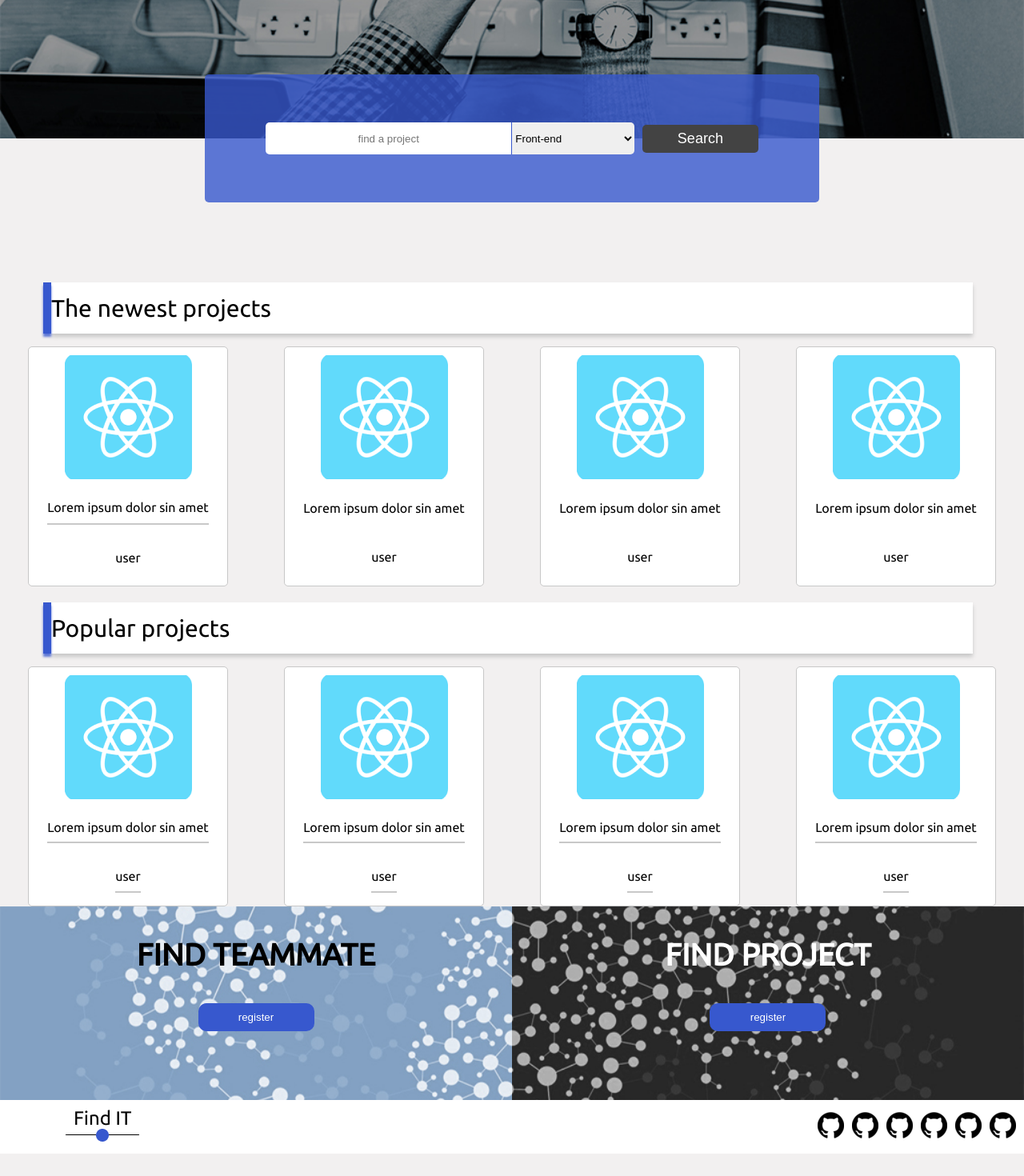
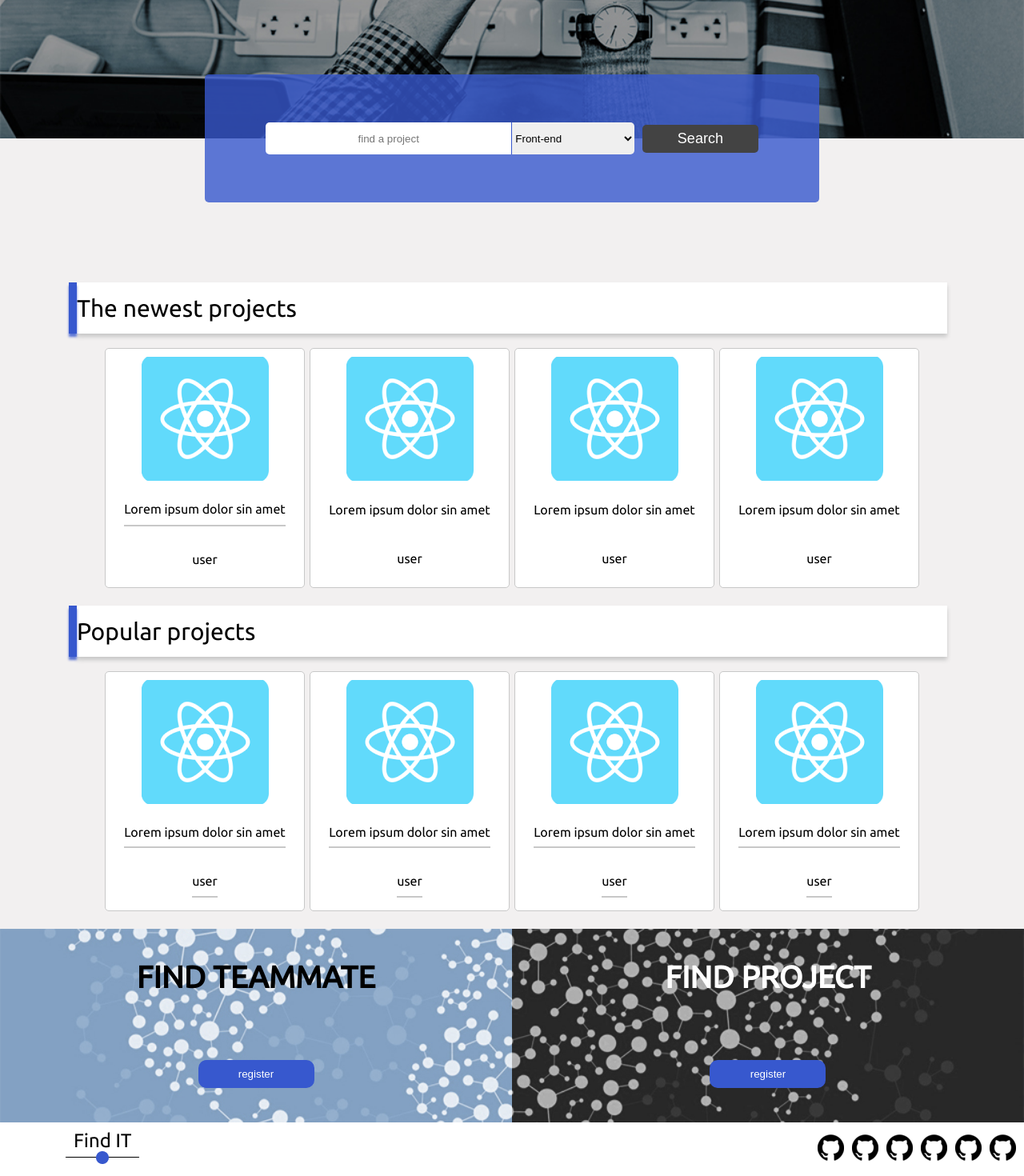
Before and after one commit to SzymonCzapkowski/find-it-client, a React (Create React App) app: page / in a window 1280 px wide. Shown: the part 472-1942 px from the top of the page at 80% size. Before the commit the page ends 1914 px from the top, so only its background shows below. Built offline with nearby package versions, Linux system fonts and the light colour scheme.

Commit message:
Fix few layout element

```diff
--- a/src/components/App.js
+++ b/src/components/App.js
@@ -24,7 +24,6 @@ function App() {
               <Route exact path="/project" component={ProjectView} />
               <Route exact path="/login" component={LoginForm} />
               <Route exact path="/register" component={RegisterForm} />
-              <Route path="/profile/:id" component={ProfileView} />
           </Switch>
       <Footer />
       </Router>
--- a/src/components/Layout/Footer/Footer.jsx
+++ b/src/components/Layout/Footer/Footer.jsx
@@ -1,18 +1,19 @@
-import React from 'react';
-import { FooterContainer } from './FooterStyles';
-import { FindItLogo } from './FooterStyles';
-import { GithubLogo } from './FooterStyles';
-import gitLogo from '../../../images/github_logo.png';
-import findItLogo from '../../../images/findit_logo.png';
+import React from 'react'
+import { FooterContainer } from './FooterStyles'
+import { FindItLogo } from './FooterStyles'
+import { GithubLogo } from './FooterStyles'
+import gitLogo from '../../../images/github_logo.png'
+import findItLogo from '../../../images/findit_logo.png'
+import { Link } from 'react-router-dom'
 
 
 const Footer = () => {
 
         return (
             <FooterContainer>
-                <FindItLogo>
+                <Link to='/'><FindItLogo>
                     <img src={findItLogo} alt="logo" />
-                </FindItLogo>
+                </FindItLogo></Link>
                 <GithubLogo>
                     <a href="https://github.com/SzymonCzapkowski" title="Szymon Czapkowski"><img src={gitLogo} alt="logo" /></a>
                     <a href="https://github.com/MagdalenaKania" title="Magdalena Kania"><img src={gitLogo} alt="logo" /></a>
--- a/src/components/Layout/Header/Header.jsx
+++ b/src/components/Layout/Header/Header.jsx
@@ -1,20 +1,20 @@
 import React from 'react';
-import { HeaderContainer, Button, FindItLogo, Buttons } from './HeaderStyles';
-import findItLogo from '../../../images/findit_logo.png';
+import { HeaderContainer, Button, FindItLogo, Buttons } from './HeaderStyles'
+import findItLogo from '../../../images/findit_logo.png'
 import { Link } from 'react-router-dom'
 
 const Header = () => {
 
         return (
             <HeaderContainer>
-                    <FindItLogo>
+                    <Link to='/'><FindItLogo>
                     <img src={findItLogo} alt="logo" />
-                    </FindItLogo>
+                </FindItLogo></Link>
                     <Buttons>
-                        <Link to='/RegisterForm'> <Button changeColor={false}>
+                        <Link to='/register'> <Button changeColor={false}>
                                 register
                             </Button></Link>
-                        <Link to='/LoginForm'><Button changeColor>
+                        <Link to='/login'><Button changeColor>
                                 login
                             </Button></Link>
                 </Buttons>
--- a/src/components/MainPage/Find/Find.jsx
+++ b/src/components/MainPage/Find/Find.jsx
@@ -3,21 +3,22 @@ import {FindContent} from './FindStyles'
 import {TeamMate} from './FindStyles'
 import {Project} from './FindStyles'
 import {RegisterButton} from './FindStyles'
+import { Link } from 'react-router-dom'
 
 const Find = () => {
     return (
         <FindContent>
             <TeamMate >
                 <p><b>FIND TEAMMATE</b></p>
-                <RegisterButton>
+                <Link to='/register'><RegisterButton>
                     register
-                </RegisterButton>
+                </RegisterButton></Link>
             </TeamMate>
             <Project>
                 <p><b>FIND PROJECT</b></p>
-                <RegisterButton>
+                <Link to='/register'><RegisterButton>
                     register
-                </RegisterButton>
+                </RegisterButton></Link>
             </Project>
         </FindContent>
     )
--- a/src/components/MainPage/Find/FindStyles.js
+++ b/src/components/MainPage/Find/FindStyles.js
@@ -9,14 +9,13 @@ export const FindContent = styled.div`
 
      p {
         font-size: 3vw;
-        justify-items: end;
     }
 `
 export const TeamMate = styled.div`
     display: grid;
     grid-template-rows: 1fr 1fr;
     justify-content: center;
-    align-items: flex-end;
+    align-items: center;
     text-align:center;
     background:url(${bgBlue});
     background-size: cover;
--- a/src/components/MainPage/NewestProjects/NewestProjectsStyles.js
+++ b/src/components/MainPage/NewestProjects/NewestProjectsStyles.js
@@ -10,7 +10,7 @@ export const NewestProjectsBar = styled.div`
     display: flex;
     position: relative;
     font-size: 30px;
-    width: 90%;
+    width: 85%;
     height: 80%;
     background: #FFFFFF;
     box-shadow: 0px 4px 5px #C8C8C8;
@@ -30,6 +30,8 @@ export const NewestProjectsBar = styled.div`
 export const NewestProjectsBoxes = styled.div`
     display: flex;
     justify-content: space-around;
+    width:80%;
+    margin:auto auto;
 `
 
 export const NewestProjectsBox = styled.div`
@@ -43,6 +45,7 @@ export const NewestProjectsBox = styled.div`
     background: #FFFFFF;
     border: 1px solid #C8C8C8;
     border-radius: 5px;
+    margin:2px;
 
         .bottomLine{
             border-bottom: 2px solid #C8C8C8;
--- a/src/components/MainPage/PopularProjects/PopularProjectsStyles.js
+++ b/src/components/MainPage/PopularProjects/PopularProjectsStyles.js
@@ -10,7 +10,7 @@ export const PopularProjectsBar = styled.div`
     display: flex;
     position: relative;
     font-size: 30px;
-    width: 90%;
+    width: 85%;
     height: 80%;
     background: #FFFFFF;
     box-shadow: 0px 4px 5px #C8C8C8;
@@ -30,6 +30,9 @@ export const PopularProjectsBar = styled.div`
 export const PopularProjectsBoxes = styled.div`
     display: flex;
     justify-content: space-around;
+    width:80%;
+    margin:auto auto;
+    margin-bottom: 20px;
 `
 
 export const PopularProjectsBox = styled.div`
@@ -43,9 +46,9 @@ export const PopularProjectsBox = styled.div`
     background: #FFFFFF;
     border: 1px solid #C8C8C8;
     border-radius: 5px;
+    margin:2px;
 
         p {
             border-bottom: 2px solid #C8C8C8;
-
         }
 `
--- a/src/components/Project/ProjectView/SimilarProjects/SimilarProjectsStyles.js
+++ b/src/components/Project/ProjectView/SimilarProjects/SimilarProjectsStyles.js
@@ -44,6 +44,7 @@ export const SimilarProjectsBox = styled.div`
     background: #FFFFFF;
     border: 1px solid #C8C8C8;
     border-radius: 5px;
+    margin:2px;
 
         .bottomLine{
             border-bottom: 2px solid #C8C8C8;
```
